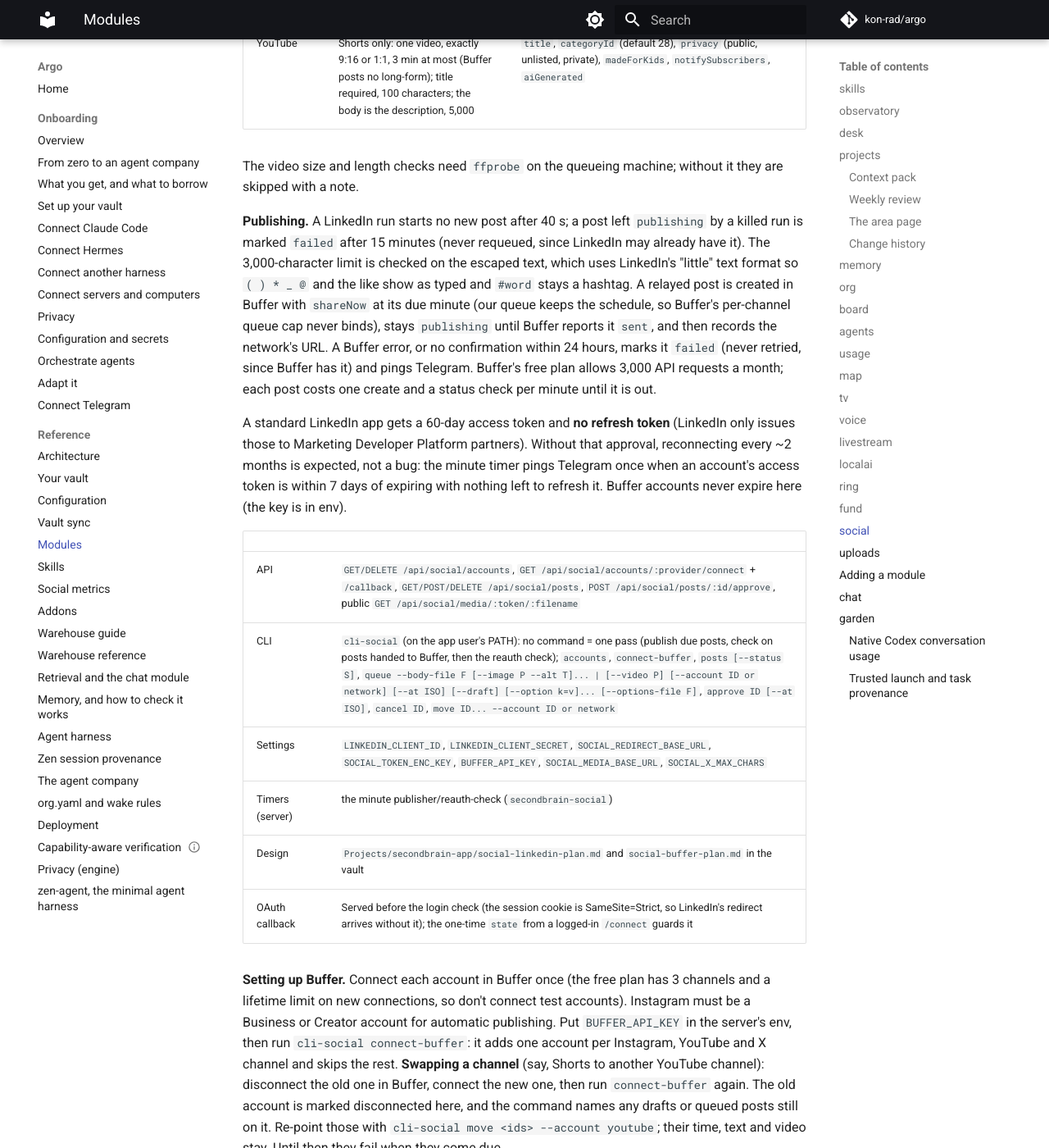
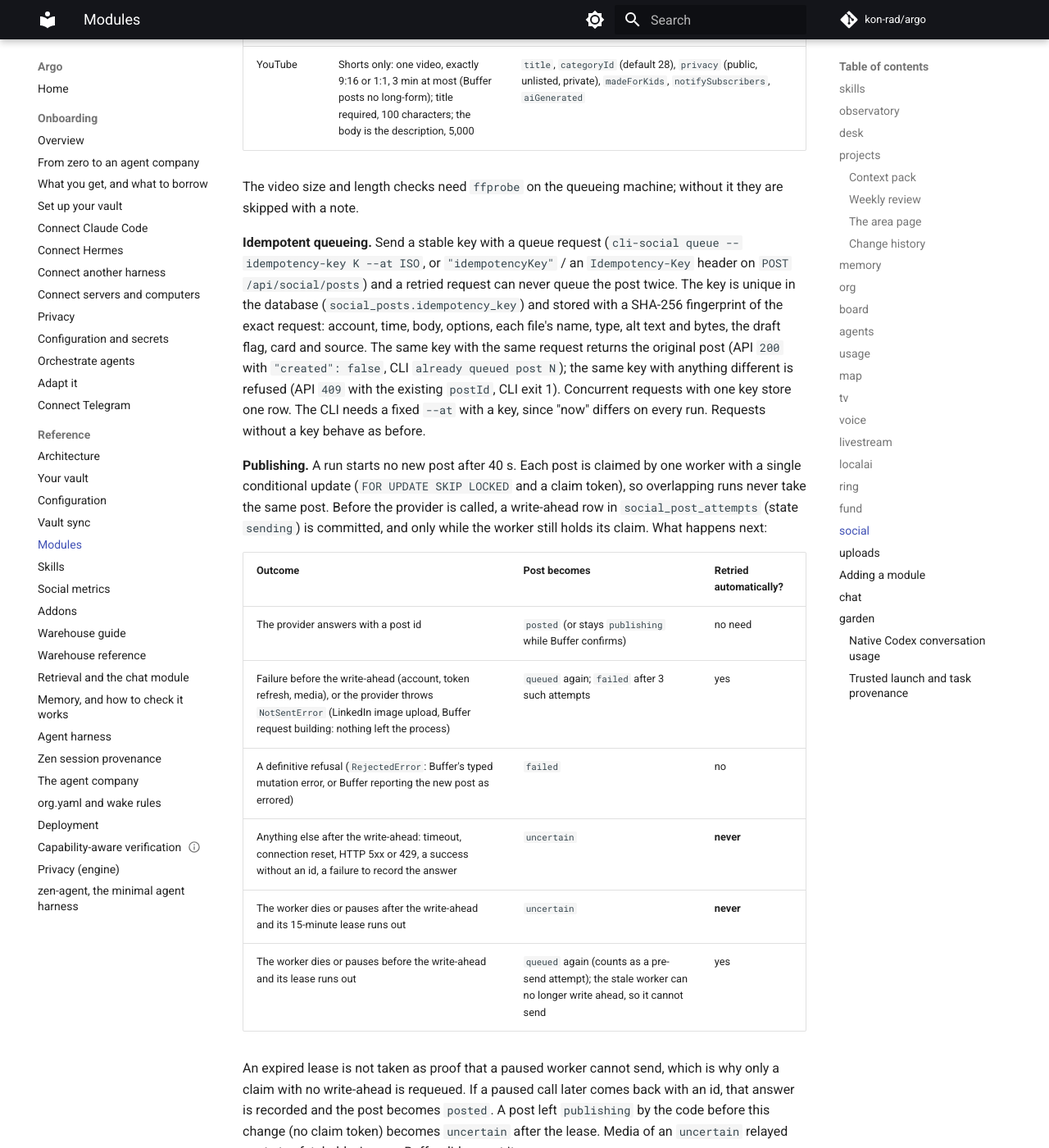
Before and after one commit to kon-rad/argo, an MkDocs documentation site: the page built from docs/modules.md, in a window 1280 px wide and 1400 px high, scrolled down 18717 px. Shown: the whole window at 82% size. Built offline with MkDocs 1.6.1 and Material for MkDocs 9.7.7, drawn with Linux system fonts in a browser that asks for light colours; comment, search, counter and statistics services are not loaded; some of the changed text lies outside the part shown.

Commit message:
fix(social): one lock order, uncertain on the schedule page, docs, runner migration test
- finishAttempt locks the post before the attempt, as recoverStaleClaims
  does, so a late answer and the sweeper cannot deadlock.
- The media schedule page labels 'uncertain' in the warn colour and shows
  its last error.
- docs/modules.md: idempotent queueing, the outcome table, reconciliation.
- Test: node-pg-migrate's runner takes this migration down one step and up.

Co-Authored-By: Claude Opus 5.5 <noreply@anthropic.com>

```diff
--- a/docs/modules.md
+++ b/docs/modules.md
@@ -345,7 +345,7 @@ Publishes queued posts, with images or a video, on a schedule. LinkedIn goes out
 
 **Drafts.** `cli-social queue --draft` (or `"draft": true` on the API) stores a post that the timer never publishes. `cli-social approve <id> [--at ISO]` (or `POST /api/social/posts/:id/approve`) queues it. This is how an agent proposes a post and the owner says yes; a post queued without `--draft` goes out at its time.
 
-**Media.** Images (JPEG, PNG or GIF, up to 5 MB each, 4 per post, alt text required) or one video (MP4 or MOV, up to 200 MB, no alt text) are stored as bytes in `social_post_media`, so a post can be queued from any machine that reaches the database and the server's timer always has the file. A video's bytes are dropped once the post is out. LinkedIn takes images only: each goes through LinkedIn's Images API, then the post refers to the image URNs. Buffer has no upload, so for a relayed post the timer gives each file an unguessable token and Buffer fetches it from `GET /api/social/media/<token>/<filename>` (no session; served only while that post is publishing, with byte ranges). `SOCIAL_MEDIA_BASE_URL` must therefore be reachable from the internet.
+**Media.** Images (JPEG, PNG or GIF, up to 5 MB each, 4 per post, alt text required) or one video (MP4 or MOV, up to 200 MB, no alt text) are stored as bytes in `social_post_media`, so a post can be queued from any machine that reaches the database and the server's timer always has the file. A video's bytes are dropped once the post is out. LinkedIn takes images only: each goes through LinkedIn's Images API, then the post refers to the image URNs. Buffer has no upload, so for a relayed post the timer gives each file an unguessable token and Buffer fetches it from `GET /api/social/media/<token>/<filename>` (no session; served only while that post is publishing or uncertain, with byte ranges). `SOCIAL_MEDIA_BASE_URL` must therefore be reachable from the internet.
 
 **Per-network rules, checked when a post is queued** (`social/rules.ts`), so a post never quietly falls back to Buffer's "notification publishing" (a phone reminder a person finishes):
 
@@ -358,14 +358,31 @@ Publishes queued posts, with images or a video, on a schedule. LinkedIn goes out
 
 The video size and length checks need `ffprobe` on the queueing machine; without it they are skipped with a note.
 
-**Publishing.** A LinkedIn run starts no new post after 40 s; a post left `publishing` by a killed run is marked `failed` after 15 minutes (never requeued, since LinkedIn may already have it). The 3,000-character limit is checked on the escaped text, which uses LinkedIn's "little" text format so `( ) * _ @` and the like show as typed and `#word` stays a hashtag. A relayed post is created in Buffer with `shareNow` at its due minute (our queue keeps the schedule, so Buffer's per-channel queue cap never binds), stays `publishing` until Buffer reports it `sent`, and then records the network's URL. A Buffer error, or no confirmation within 24 hours, marks it `failed` (never retried, since Buffer has it) and pings Telegram. Buffer's free plan allows 3,000 API requests a month; each post costs one create and a status check per minute until it is out.
+**Idempotent queueing.** Send a stable key with a queue request (`cli-social queue --idempotency-key K --at ISO`, or `"idempotencyKey"` / an `Idempotency-Key` header on `POST /api/social/posts`) and a retried request can never queue the post twice. The key is unique in the database (`social_posts.idempotency_key`) and stored with a SHA-256 fingerprint of the exact request: account, time, body, options, each file's name, type, alt text and bytes, the draft flag, card and source. The same key with the same request returns the original post (API `200` with `"created": false`, CLI `already queued post N`); the same key with anything different is refused (API `409` with the existing `postId`, CLI exit 1). Concurrent requests with one key store one row. The CLI needs a fixed `--at` with a key, since "now" differs on every run. Requests without a key behave as before.
+
+**Publishing.** A run starts no new post after 40 s. Each post is claimed by one worker with a single conditional update (`FOR UPDATE SKIP LOCKED` and a claim token), so overlapping runs never take the same post. Before the provider is called, a write-ahead row in `social_post_attempts` (state `sending`) is committed, and only while the worker still holds its claim. What happens next:
+
+| Outcome | Post becomes | Retried automatically? |
+|---|---|---|
+| The provider answers with a post id | `posted` (or stays `publishing` while Buffer confirms) | no need |
+| Failure before the write-ahead (account, token refresh, media), or the provider throws `NotSentError` (LinkedIn image upload, Buffer request building: nothing left the process) | `queued` again; `failed` after 3 such attempts | yes |
+| A definitive refusal (`RejectedError`: Buffer's typed mutation error, or Buffer reporting the new post as errored) | `failed` | no |
+| Anything else after the write-ahead: timeout, connection reset, HTTP 5xx or 429, a success without an id, a failure to record the answer | `uncertain` | **never** |
+| The worker dies or pauses after the write-ahead and its 15-minute lease runs out | `uncertain` | **never** |
+| The worker dies or pauses before the write-ahead and its lease runs out | `queued` again (counts as a pre-send attempt); the stale worker can no longer write ahead, so it cannot send | yes |
+
+An expired lease is not taken as proof that a paused worker cannot send, which is why only a claim with no write-ahead is requeued. If a paused call later comes back with an id, that answer is recorded and the post becomes `posted`. A post left `publishing` by the code before this change (no claim token) becomes `uncertain` after the lease. Media of an `uncertain` relayed post stay fetchable, in case Buffer did accept it.
+
+**Reconciling an uncertain post.** Check the network by hand, then record what you found: `cli-social reconcile <id> --posted --remote-id ID [--url U] --note "..."`, or `--not-posted [--requeue] --note "..."` (API: `POST /api/social/posts/:id/reconcile` with `outcome`, `remoteId`, `url`, `requeue`, `note`). Every decision is stored in `social_post_reconciliations` with the note, the actor (`--actor`, else `ORG_AGENT`, else `owner`; `owner` on the API), the channel and the post's last attempt. `--requeue` allows exactly one new send; without it the post is `failed`. Only an `uncertain` post can be reconciled, once. `cli-social posts --status uncertain` lists them.
+
+The 3,000-character limit is checked on the escaped text, which uses LinkedIn's "little" text format so `( ) * _ @` and the like show as typed and `#word` stays a hashtag. A relayed post is created in Buffer with `shareNow` at its due minute (our queue keeps the schedule, so Buffer's per-channel queue cap never binds), stays `publishing` until Buffer reports it `sent`, and then records the network's URL. A Buffer error, or no confirmation within 24 hours, marks it `failed` (never retried, since Buffer has it) and pings Telegram. Buffer's free plan allows 3,000 API requests a month; each post costs one create and a status check per minute until it is out.
 
 A standard LinkedIn app gets a 60-day access token and **no refresh token** (LinkedIn only issues those to Marketing Developer Platform partners). Without that approval, reconnecting every ~2 months is expected, not a bug: the minute timer pings Telegram once when an account's access token is within 7 days of expiring with nothing left to refresh it. Buffer accounts never expire here (the key is in env).
 
 | | |
 |---|---|
-| API | `GET/DELETE /api/social/accounts`, `GET /api/social/accounts/:provider/connect` + `/callback`, `GET/POST/DELETE /api/social/posts`, `POST /api/social/posts/:id/approve`, public `GET /api/social/media/:token/:filename` |
-| CLI | `cli-social` (on the app user's PATH): no command = one pass (publish due posts, check on posts handed to Buffer, then the reauth check); `accounts`, `connect-buffer`, `posts [--status S]`, `queue --body-file F [--image P --alt T]... | [--video P] [--account ID or network] [--at ISO] [--draft] [--option k=v]... [--options-file F]`, `approve ID [--at ISO]`, `cancel ID`, `move ID... --account ID or network` |
+| API | `GET/DELETE /api/social/accounts`, `GET /api/social/accounts/:provider/connect` + `/callback`, `GET/POST/DELETE /api/social/posts`, `POST /api/social/posts/:id/approve`, `POST /api/social/posts/:id/reconcile`, public `GET /api/social/media/:token/:filename` |
+| CLI | `cli-social` (on the app user's PATH): no command = one pass (publish due posts, check on posts handed to Buffer, then the reauth check); `accounts`, `connect-buffer`, `posts [--status S]`, `queue --body-file F [--image P --alt T]... | [--video P] [--account ID or network] [--at ISO] [--draft] [--option k=v]... [--options-file F] [--idempotency-key K]`, `approve ID [--at ISO]`, `cancel ID`, `move ID... --account ID or network`, `reconcile ID --posted --remote-id R | --not-posted [--requeue] --note N [--actor A]` |
 | Settings | `LINKEDIN_CLIENT_ID`, `LINKEDIN_CLIENT_SECRET`, `SOCIAL_REDIRECT_BASE_URL`, `SOCIAL_TOKEN_ENC_KEY`, `BUFFER_API_KEY`, `SOCIAL_MEDIA_BASE_URL`, `SOCIAL_X_MAX_CHARS` |
 | Timers (server) | the minute publisher/reauth-check (`secondbrain-social`) |
 | Design | `Projects/secondbrain-app/social-linkedin-plan.md` and `social-buffer-plan.md` in the vault |
```
Also changed, not shown: 4 other files.
